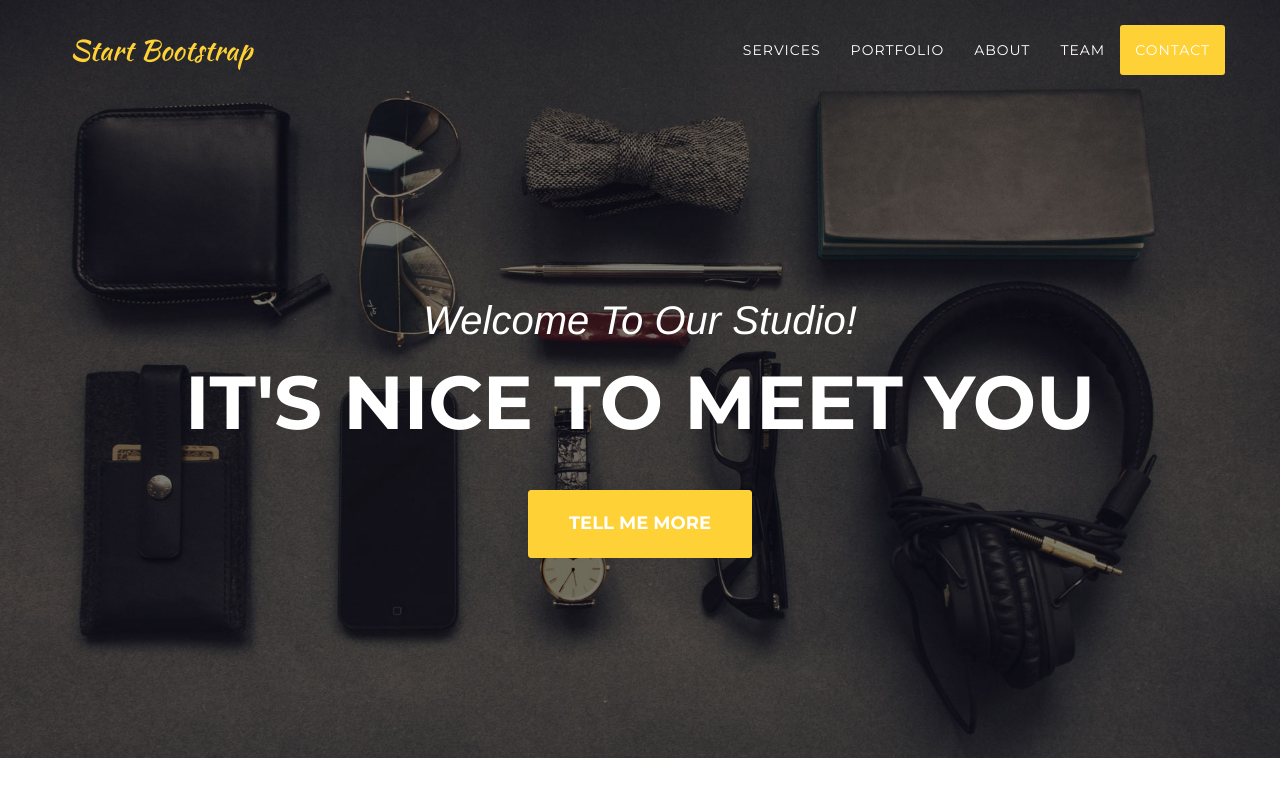
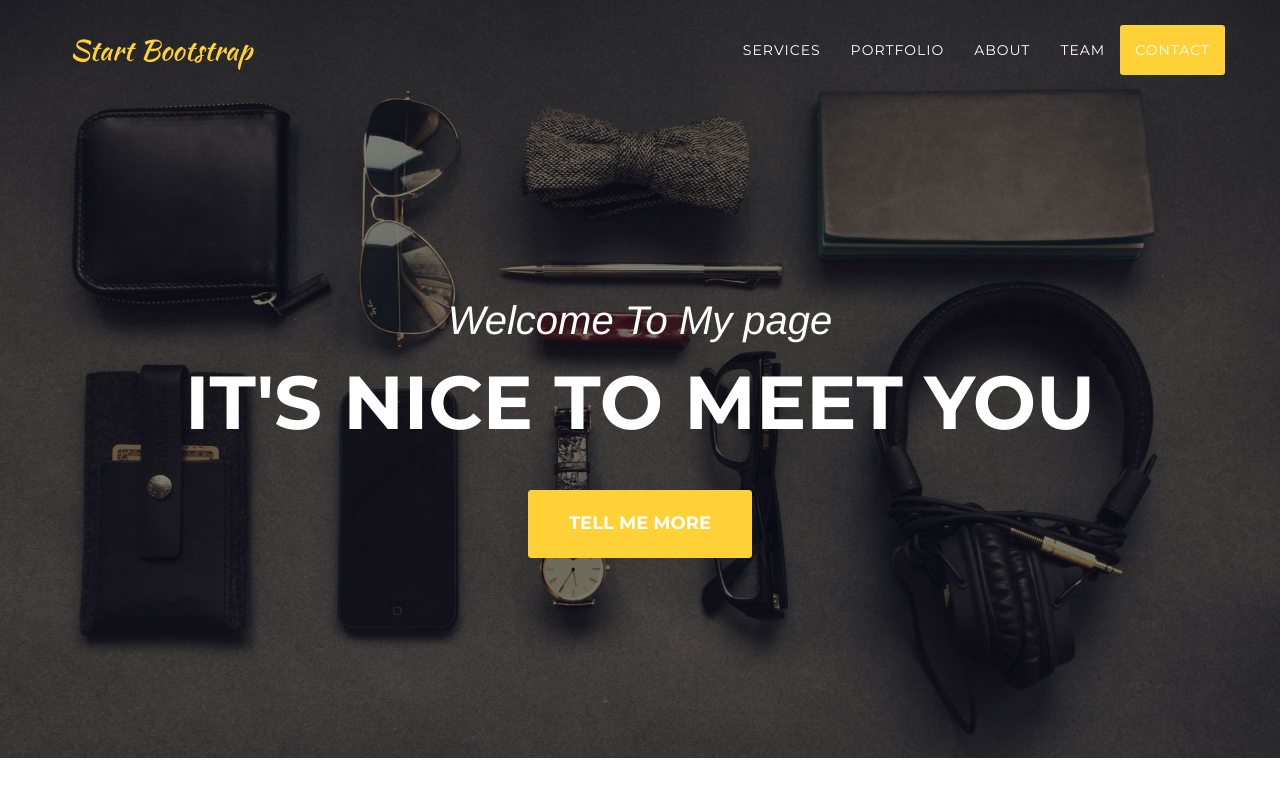
Before and after one commit to nithinlalpenattil/me, a plain HTML site: page index.html in a window 1280 px wide. Shown: the top 800 px of the page. Drawn offline with nearby package versions, Linux system fonts and the light colour scheme; a web font is replaced by a local one.

Commit message:
Update index.html
test

```diff
--- a/index.html
+++ b/index.html
@@ -81,7 +81,7 @@
     <header>
         <div class="container">
             <div class="intro-text">
-                <div class="intro-lead-in">Welcome To Our Studio!</div>
+                <div class="intro-lead-in">Welcome To My page</div>
                 <div class="intro-heading">It's Nice To Meet You</div>
                 <a href="#services" class="page-scroll btn btn-xl">Tell Me More</a>
             </div>
```
